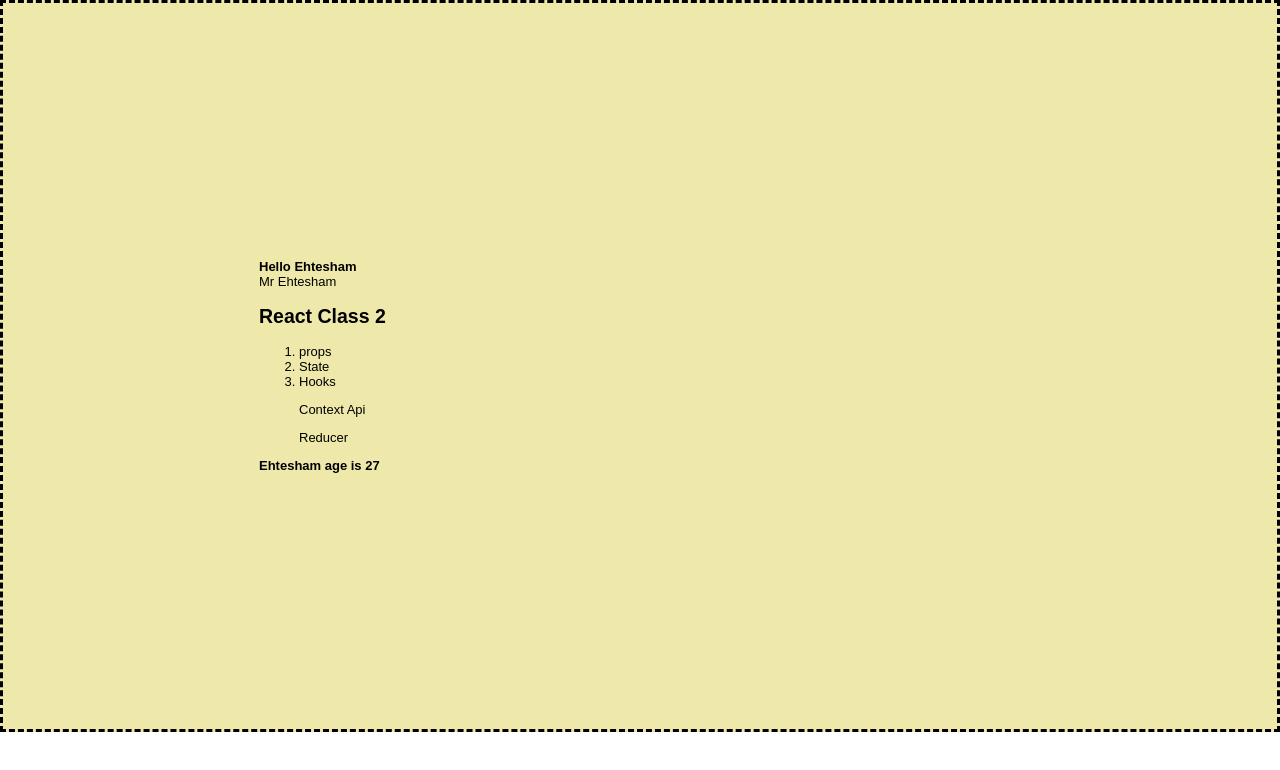
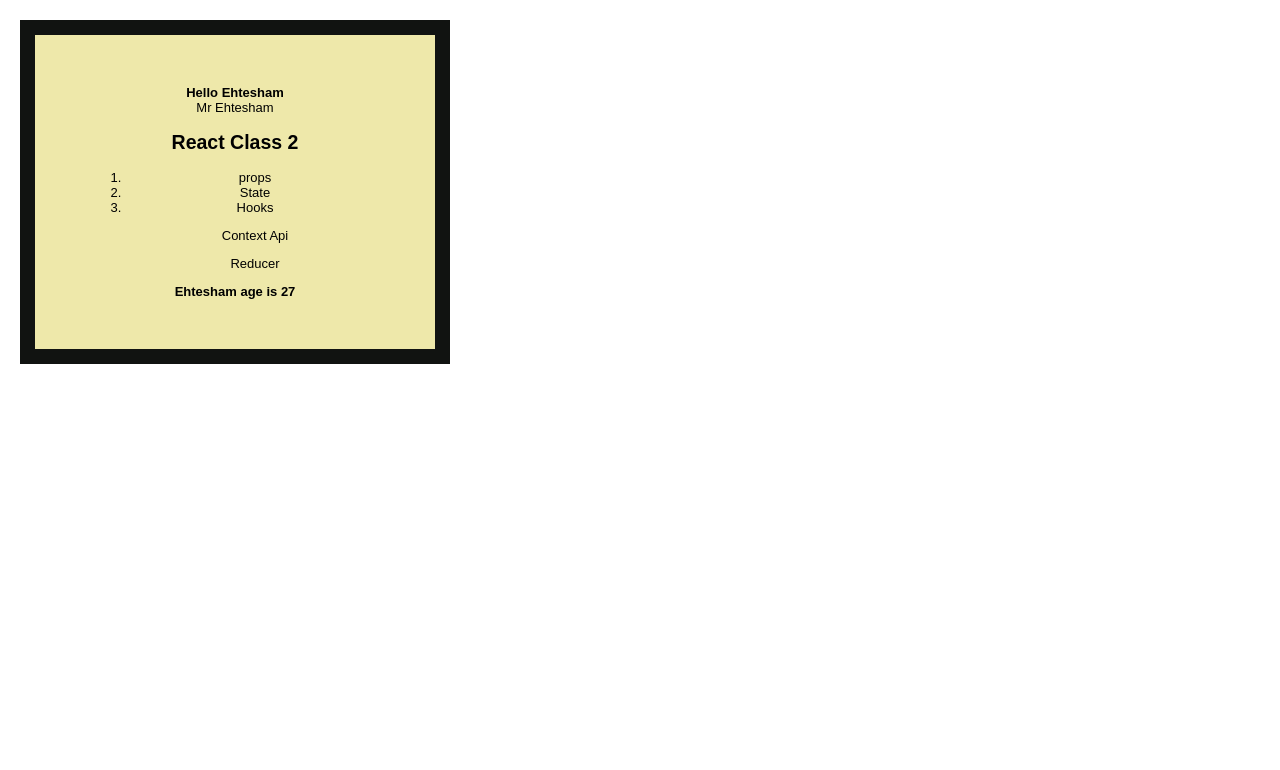
Before and after one commit to EhteshamAK/reactclass001, a React (Create React App) app: page / in a window 1280 px wide. Shown: the top 770 px of the page. Built offline with nearby package versions, Linux system fonts and the light colour scheme.

Commit message:
changes in css

```diff
--- a/src/App.css
+++ b/src/App.css
@@ -1,8 +1,12 @@
 .nerd {
   background-color:palegoldenrod;
   font-size: small;
-  border-style: dashed;
   border-color: black;
   font-family:  sans-serif;
-  padding: 20%;
+  text-align: center;
+  font-style:rgba(51, 31, 238, 0.336);
+  width: 300px;
+  border: 15px solid rgb(17, 19, 17);
+  padding: 50px;
+  margin: 20px;
 }
```
